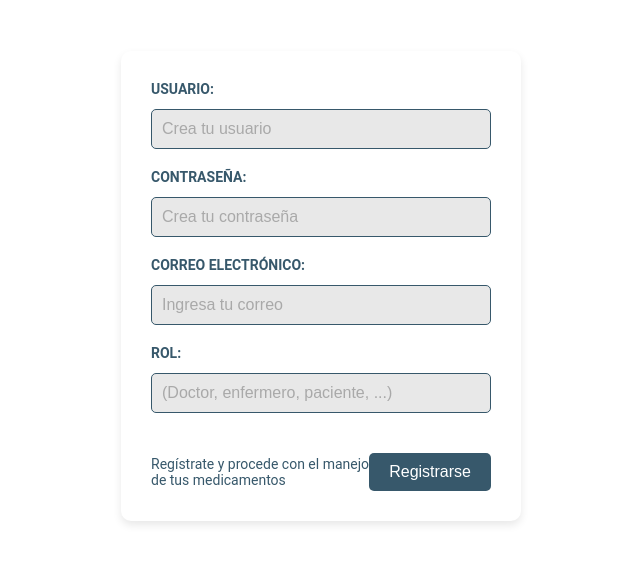
After one commit to soficede/PROYECTO-FINAL-, a Python web app: template templates/registrarse.html in a window 1280 px wide. The commit adds this page. Shown: the part 793-1364 px from the top of the page, without its empty margins (319-959 px from the left). Run offline with Jinja, Linux system fonts and the light colour scheme; the template is opened without the code that fills it, so the values that code supplies are empty.

Commit message:
registro - ingreso

```diff
--- /dev/null
+++ b/templates/registrarse.html
@@ -0,0 +1,33 @@
+<!DOCTYPE html>
+<html lang="es">
+<head>
+    <meta charset="UTF-8">
+    <meta name="viewport" content="width=device-width, initial-scale=1.0">
+    <title>SGSM - Registrarse</title>
+    <link rel="stylesheet" href="styles.css">
+</head>
+<body class="register-page">
+    <div class="container">
+        <!-- Encabezado -->
+        <div class="header-ingresar">
+            <img src="C:\Users\sofia\Desktop\PROYECTO-FINAL-\templates\logoingreso.jpeg" alt="Logo Registrarse" class="logo-ingreso">
+        </div>
+
+        <!-- Formulario de Registro -->
+        <div class="form-container">
+            <h1>USUARIO:</h1>
+            <input type="text" class="input-field" placeholder="Crea tu usuario">
+            <h1>CONTRASEÑA:</h1>
+            <input type="text" class="input-field" placeholder="Crea tu contraseña">
+            <h1>CORREO ELECTRÓNICO:</h1>
+            <input type="password" class="input-field" placeholder="Ingresa tu correo">
+            <h1>ROL:</h1>
+            <input type="password" class="input-field" placeholder="(Doctor, enfermero, paciente, ...)">
+            <div class="login-footer">
+                <span>Regístrate y procede con el manejo de tus medicamentos</span>
+                <button class="btn-ingresar">Registrarse</button>
+            </div>
+        </div>
+    </div>
+</body>
+</html>
--- a/templates/styles.css
+++ b/templates/styles.css
@@ -144,7 +144,7 @@ body {
 }
 
 .info-box h1 {
-    font-size: 24px;
+    font-size: 0px;
     margin-bottom: 15px;
 }
 
@@ -158,6 +158,8 @@ body {
     font-weight: bold;
     color: #2a3d32;
     margin-bottom: 20px;
+    font-size: 13px;
+    margin-right: 200px;
 }
 
 .manual-btn {
@@ -169,4 +171,156 @@ body {
     font-size: 16px;
     cursor: pointer;
     text-align: center;
+    margin-left: 550px;
 }
+
+/*INGRESAR*/
+
+body.login-page {
+    background-color: white; /* Fondo blanco solo en la página de ingreso */
+    color: #37586b; /* Ajusta el color del texto para mantener legibilidad */
+}
+
+.header-ingresar {
+    text-align: center;
+    margin-top: 20px;
+}
+
+.logo-ingreso {
+    width: 1000px;
+    height: auto;
+    margin-bottom: 20px;
+}
+
+.form-container {
+    text-align: center;
+    margin: 50px auto;
+    background-color: white;
+    padding: 50px;
+    border-radius: 10px;
+    max-width: 600px;
+    box-shadow: 0 4px 8px rgba(0, 0, 0, 0.1);
+}
+
+.form-container h1 {
+    font-size: 25px;
+    color: #37586b;
+    margin-bottom: 10px;
+}
+
+.input-field {
+    width: 100%;
+    padding: 10px;
+    margin: 10px 0 20px 0;
+    border: 1px solid #37586b;
+    border-radius: 5px;
+    font-size: 16px;
+    background-color: #2a3d32;
+    color: white;
+}
+
+.input-field::placeholder {
+    color: #a9a9a9;
+}
+
+.login-footer {
+    display: flex;
+    justify-content: space-between;
+    align-items: center;
+    margin-top: 20px;
+}
+
+.login-footer span {
+    font-size: 14px;
+    color: #37586b;
+}
+
+.btn-ingresar {
+    padding: 10px 20px;
+    background-color: #37586b;
+    color: white;
+    border: none;
+    border-radius: 5px;
+    font-size: 16px;
+    cursor: pointer;
+}
+
+.btn-ingresar:hover {
+    background-color: #2a3d32;
+}
+
+/*REGISTRARSE*/
+
+/* Estilos específicos para la página de registro */
+body.register-page {
+    background-color: white; /* Fondo blanco solo en la página de registro */
+    color: #37586b; /* Color del texto */
+}
+
+.header-ingresar {
+    text-align: center;
+    margin-top: 20px;
+}
+
+.logo-ingreso {
+    width: 1000px;
+    height: auto;
+    margin-bottom: 20px;
+}
+
+.form-container {
+    text-align: left;
+    margin: 50px auto;
+    background-color: white;
+    padding: 30px;
+    border-radius: 10px;
+    max-width: 400px;
+    box-shadow: 0 4px 8px #e8e8e8;
+}
+
+.form-container h1 {
+    font-size: 14px;
+    color: #37586b;
+    margin-bottom: 2px;
+}
+
+.input-field {
+    width: 100%;
+    padding: 10px;
+    margin: 10px 0 20px 0;
+    border: 1px solid #37586b;
+    border-radius: 5px;
+    font-size: 16px;
+    background-color: #e8e8e8;
+    color: rgb(0, 0, 0);
+}
+
+.input-field::placeholder {
+    color: #a9a9a9;
+}
+
+.login-footer {
+    display: flex;
+    justify-content: space-between;
+    align-items: center;
+    margin-top: 20px;
+}
+
+.login-footer span {
+    font-size: 14px;
+    color: #37586b;
+}
+
+.btn-ingresar {
+    padding: 10px 20px;
+    background-color: #37586b;
+    color: white;
+    border: none;
+    border-radius: 5px;
+    font-size: 16px;
+    cursor: pointer;
+}
+
+.btn-ingresar:hover {
+    background-color: #2a3d32;
+}
```
Also changed, not shown: templates/index.html (+6 -2 lines), templates/ingresar.html (added, +29 -0 lines), templates/logoingreso.jpeg (added).
